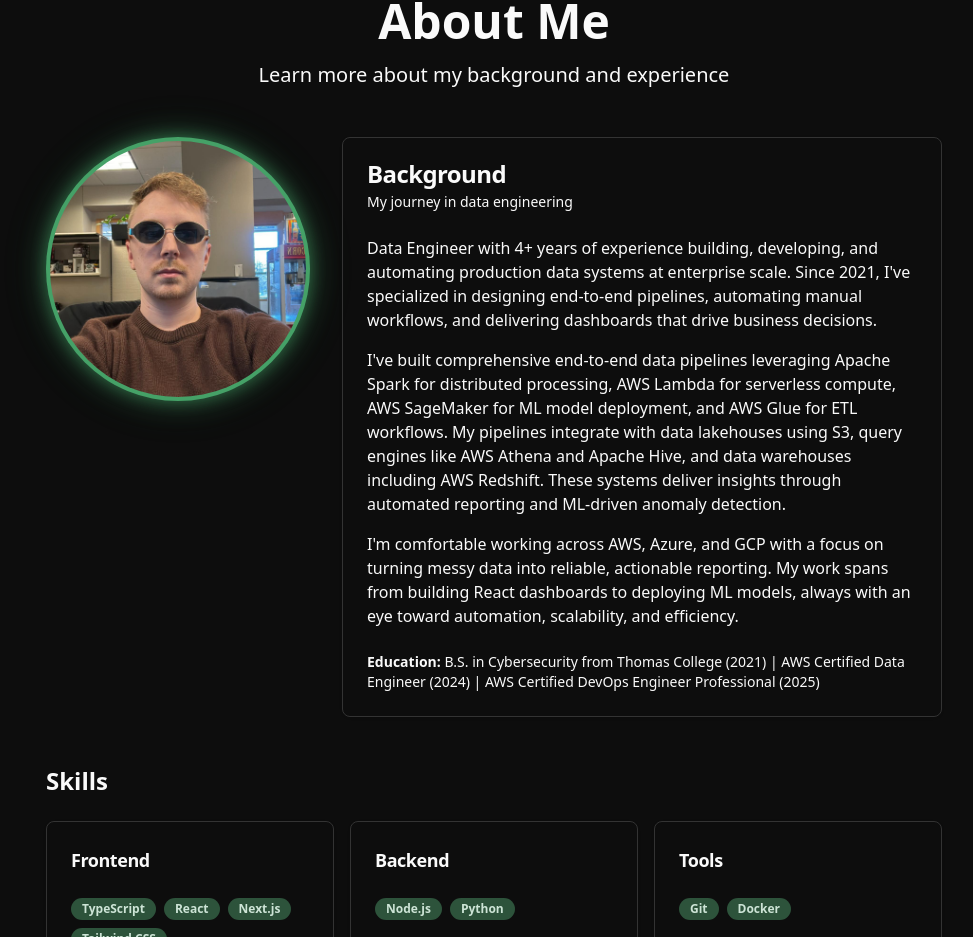
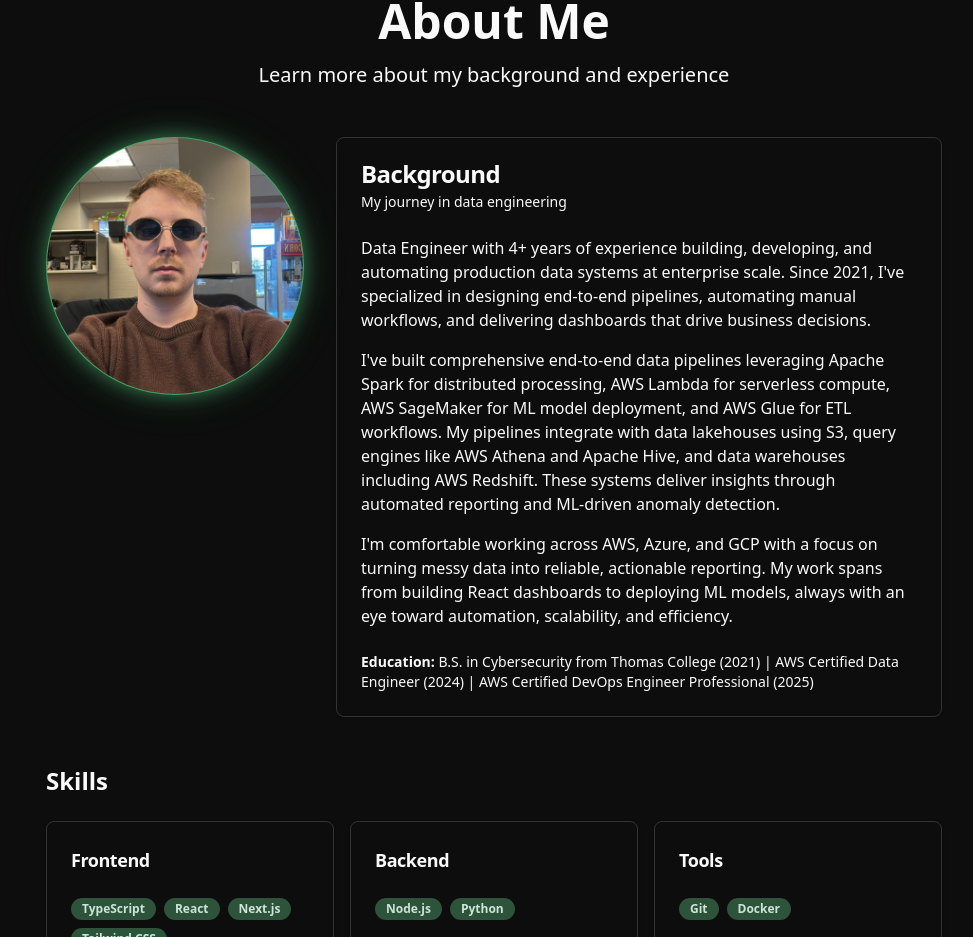
Before and after one commit to iancatez/ian-cates-portfolio, a Next.js app: page / in a window 1280 px wide. Shown: the part 883-1820 px from the top of the page, without its empty margins (146-1119 px from the left). Built offline with nearby package versions, Linux system fonts and the light colour scheme.

Commit message:
feat: apply flickering neon glow to avatar
- Replace static neon-glow class with NeonGlowWrapper
- Avatar now has same flickering effect as top bar
- Maintains 1px border width

```diff
--- a/components/about-section.tsx
+++ b/components/about-section.tsx
@@ -4,6 +4,7 @@ import { AnimatedSection } from "@/components/animated-section";
 import { Card, CardContent, CardDescription, CardHeader, CardTitle } from "@/components/ui/card";
 import { Badge } from "@/components/ui/badge";
 import { Avatar, AvatarImage, AvatarFallback } from "@/components/ui/avatar";
+import { NeonGlowWrapper } from "@/components/neon-glow-wrapper";
 import { staggerContainer, staggerItem } from "@/lib/animations";
 import { motion } from "framer-motion";
 import { skills } from "@/lib/data";
@@ -57,8 +58,8 @@ export function AboutSection() {
           viewport={{ once: true, amount: 0.2 }}
           className="flex-shrink-0 mx-auto md:mx-0"
         >
-          {/* Neon border wrapper */}
-          <div className="relative p-[4px] rounded-full bg-primary neon-glow transition-shadow duration-500">
+          {/* Neon border wrapper with flickering effect */}
+          <NeonGlowWrapper borderWidth={1} rounded>
             <Avatar className="w-48 h-48 md:w-64 md:h-64">
               <AvatarImage
                 src="/profile_pic.jpg"
@@ -67,7 +68,7 @@ export function AboutSection() {
               />
               <AvatarFallback>IC</AvatarFallback>
             </Avatar>
-          </div>
+          </NeonGlowWrapper>
         </motion.div>
 
         <Card className="flex-1">
```
